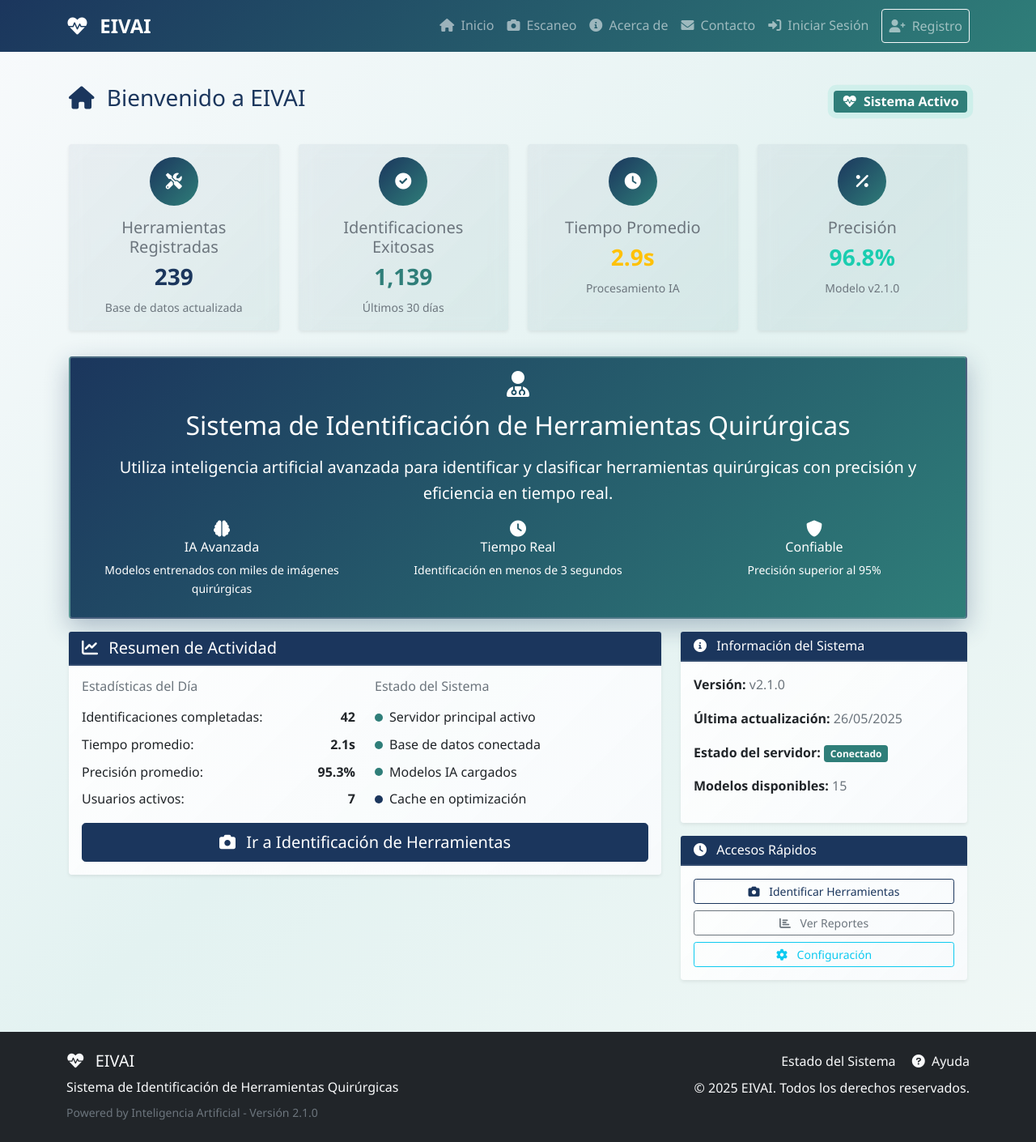
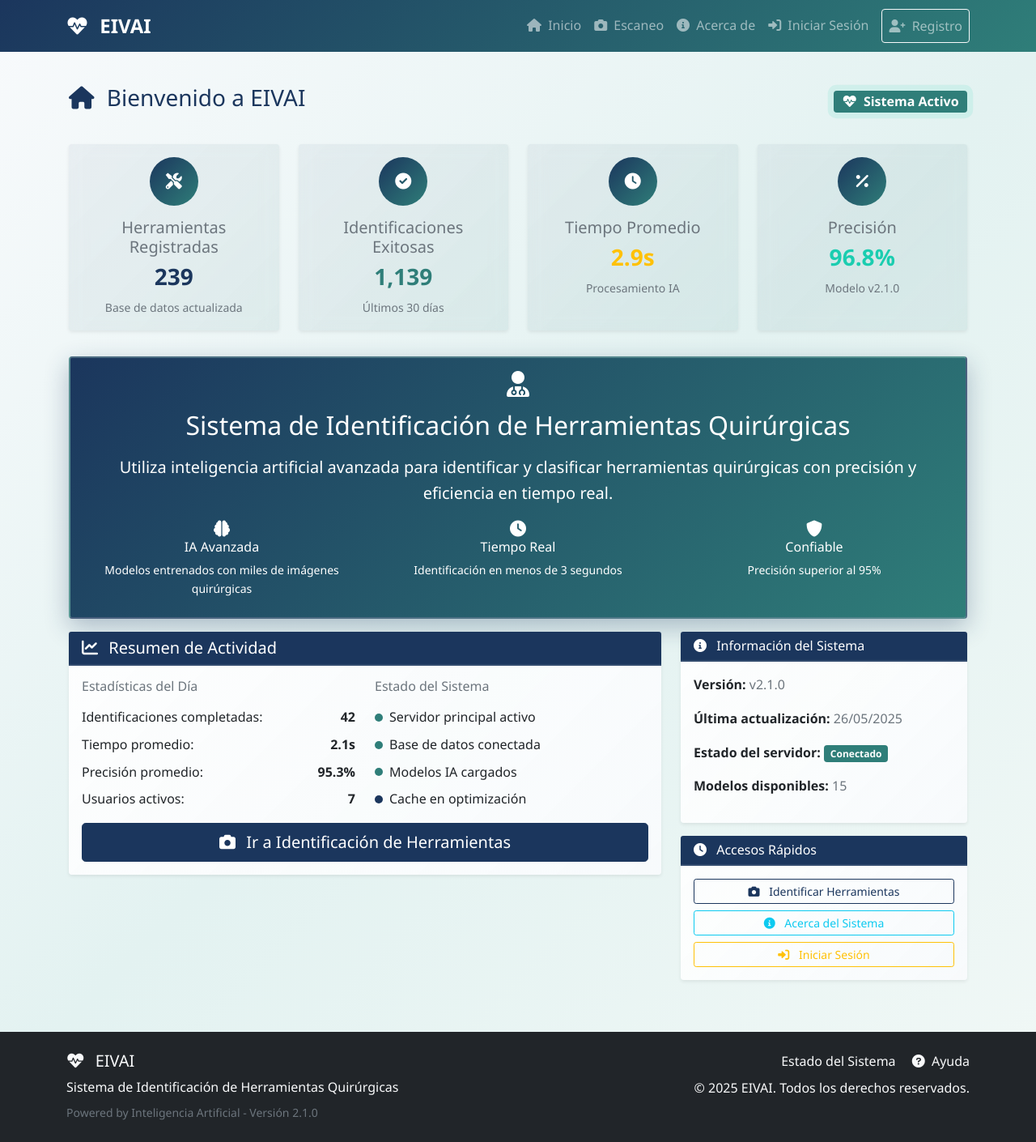
Before and after one commit to Curcolor/EIVAI, a FastAPI app: page /dashboard in a window 1280 px wide. Shown: the whole page at 81% size. Run offline with FastAPI, Linux system fonts and the light colour scheme.

Commit message:
feat: Update navigation links and improve user access options in templates

```diff
--- a/Fronted/src/templates/base.html
+++ b/Fronted/src/templates/base.html
@@ -80,19 +80,11 @@
                             Escaneo
 
                         </a>
-                    </li>
-                      <!-- Enlace a información del sistema -->
+                    </li>                    <!-- Enlace a información del sistema -->
                     <li class="nav-item">
                         <a class="nav-link" href="/about">
                             <i class="fas fa-info-circle me-1"></i>
                             Acerca de
-                        </a>
-                    </li>
-                      <!-- Enlace a contacto y soporte -->
-                    <li class="nav-item">
-                        <a class="nav-link" href="/contact">
-                            <i class="fas fa-envelope me-1"></i>
-                            Contacto
                         </a>
                     </li>
 
--- a/Fronted/src/templates/index.html
+++ b/Fronted/src/templates/index.html
@@ -249,23 +249,29 @@
                     Accesos Rápidos
                 </h6>
             </div>
-            <div class="card-body">
-                <div class="d-grid gap-2">
+            <div class="card-body">                <div class="d-grid gap-2">
                     <!-- Acceso a identificación de herramientas -->
                     <a href="/identificacion" class="btn btn-outline-primary btn-sm">
                         <i class="fas fa-camera me-2"></i>
                         Identificar Herramientas
                     </a>
-                    <!-- Acceso a reportes (funcionalidad futura) -->
-                    <a href="#" class="btn btn-outline-secondary btn-sm">
-                        <i class="fas fa-chart-bar me-2"></i>
-                        Ver Reportes
+                    <!-- Acceso a información del sistema -->
+                    <a href="/about" class="btn btn-outline-info btn-sm">
+                        <i class="fas fa-info-circle me-2"></i>
+                        Acerca del Sistema
                     </a>
-                    <!-- Acceso a configuración (funcionalidad futura) -->
-                    <a href="#" class="btn btn-outline-info btn-sm">
-                        <i class="fas fa-cog me-2"></i>
-                        Configuración
+                    <!-- Acceso al perfil del usuario (si está autenticado) -->
+                    {% if user %}
+                    <a href="/perfil" class="btn btn-outline-success btn-sm">
+                        <i class="fas fa-user me-2"></i>
+                        Mi Perfil
                     </a>
+                    {% else %}
+                    <a href="/login" class="btn btn-outline-warning btn-sm">
+                        <i class="fas fa-sign-in-alt me-2"></i>
+                        Iniciar Sesión
+                    </a>
+                    {% endif %}
                 </div>
             </div>
         </div>
@@ -342,13 +348,17 @@ function handleQuickAccess(type) {
             // Navegar a la página de identificación
             window.location.href = '/identificacion';
             break;
-        case 'reportes':
-            // Mostrar mensaje de funcionalidad en desarrollo
-            alert('Funcionalidad de reportes en desarrollo');
+        case 'about':
+            // Navegar a la página acerca de
+            window.location.href = '/about';
             break;
-        case 'configuracion':
-            // Mostrar mensaje de funcionalidad en desarrollo
-            alert('Funcionalidad de configuración en desarrollo');
+        case 'perfil':
+            // Navegar al perfil del usuario
+            window.location.href = '/perfil';
+            break;
+        case 'login':
+            // Navegar a la página de login
+            window.location.href = '/login';
             break;
         default:
             console.log('Tipo de acceso no reconocido');
```
